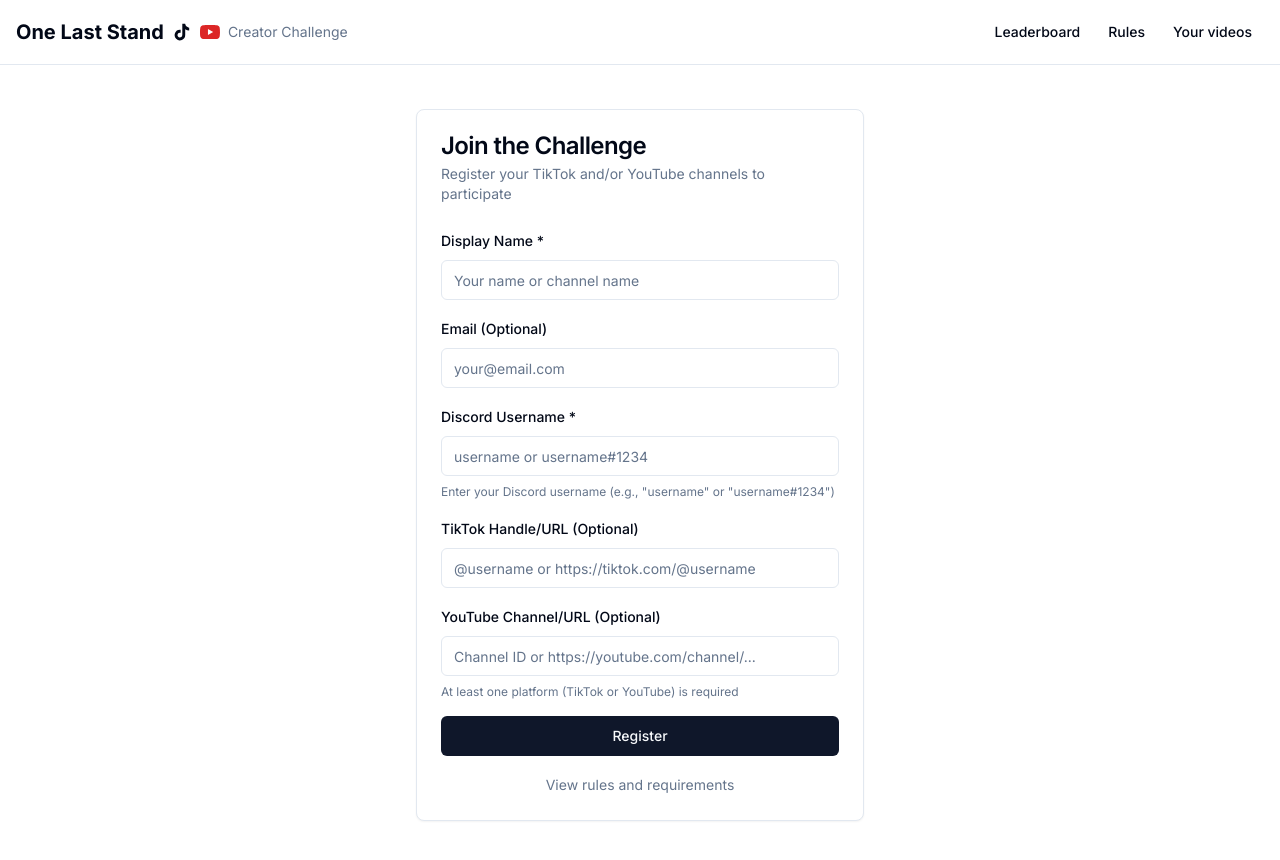
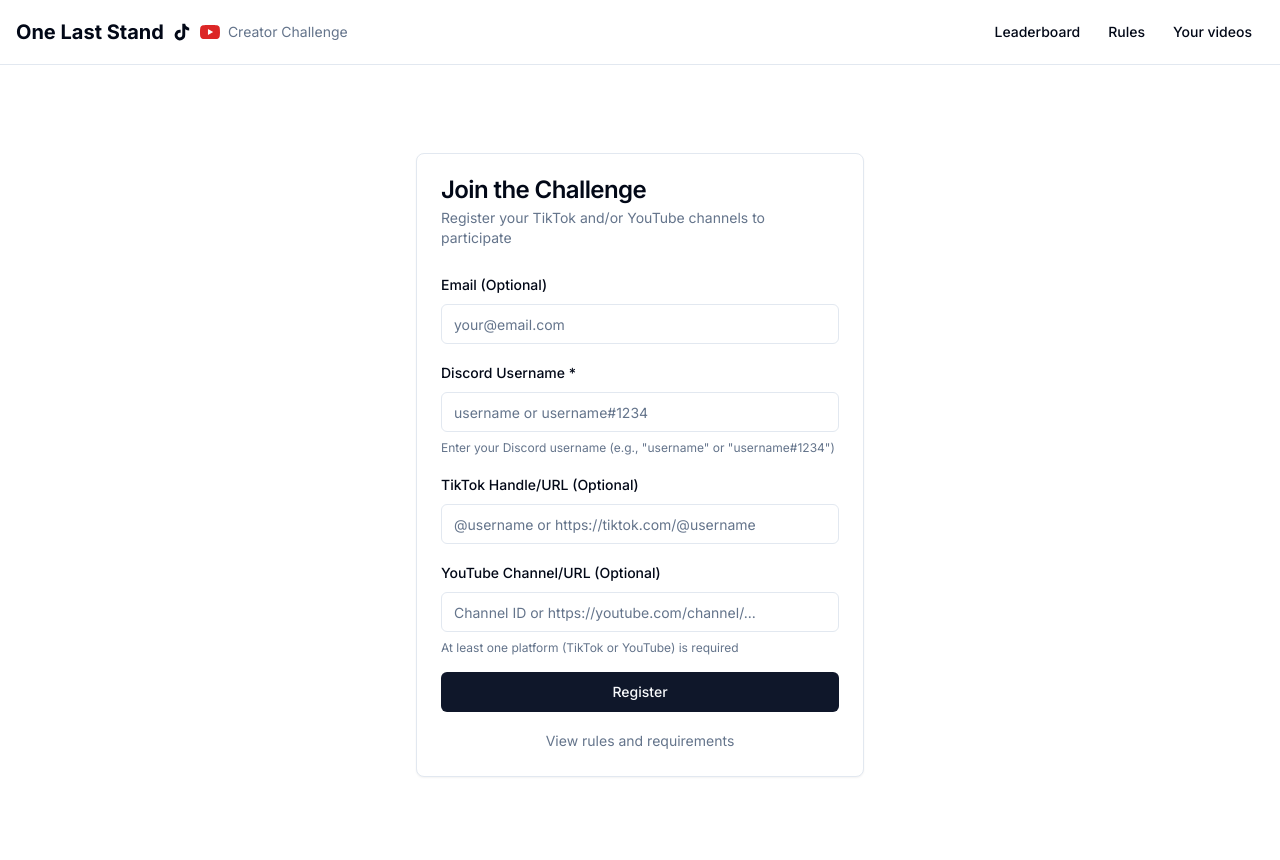
Before and after one commit to Axel-Zouebi/tiktok-challenge-platform, a Next.js app: page /join in a window 1280 px wide. Shown: the top 860 px of the page. Built offline with nearby package versions, Linux system fonts and the light colour scheme.

Commit message:
Discord Username

```diff
--- a/app/admin/page.tsx
+++ b/app/admin/page.tsx
@@ -39,7 +39,7 @@ interface Video {
     platform: string
     handle?: string | null
     participant: {
-      displayName: string
+      discordUsername: string
     }
   }
 }
@@ -185,7 +185,7 @@ export default function AdminPage() {
       video.title,
       video.views,
       new Date(video.publishedAt).toLocaleDateString(),
-      video.channel.participant.displayName,
+      video.channel.participant.discordUsername,
       video.eligibility?.isEligible ? "Yes" : "No",
       video.eligibility?.eligibleRobux || 0,
       video.eligibility?.reasons.join("; ") || "",
@@ -342,7 +342,7 @@ export default function AdminPage() {
                         {video.platform === "tiktok" ? "TikTok" : "YouTube"}
                       </Badge>
                     </TableCell>
-                    <TableCell>{video.channel.participant.displayName}</TableCell>
+                    <TableCell>{video.channel.participant.discordUsername}</TableCell>
                     <TableCell className="text-right">
                       <div className="flex items-center justify-end gap-1">
                         <Eye className="h-4 w-4 text-muted-foreground" />
--- a/app/api/admin/videos/route.ts
+++ b/app/api/admin/videos/route.ts
@@ -39,7 +39,7 @@ export async function GET(request: NextRequest) {
             participant: {
               select: {
                 id: true,
-                displayName: true,
+                discordUsername: true,
               },
             },
           },
--- a/app/api/leaderboard/route.ts
+++ b/app/api/leaderboard/route.ts
@@ -94,7 +94,6 @@ export async function GET(request: NextRequest) {
 
         return {
           participantId: participant.id,
-          displayName: participant.displayName,
           discordUsername: participant.discordUsername,
           discordAvatarUrl: participant.discordAvatarUrl,
           channels: channels.map((c) => ({
--- a/app/api/participants/[id]/refresh-avatar/route.ts
+++ b/app/api/participants/[id]/refresh-avatar/route.ts
@@ -58,7 +58,6 @@ export async function POST(
       success: true,
       participant: {
         id: updatedParticipant.id,
-        displayName: updatedParticipant.displayName,
         discordUsername: updatedParticipant.discordUsername,
         discordAvatarUrl: updatedParticipant.discordAvatarUrl,
       },
--- a/app/api/participants/[id]/route.ts
+++ b/app/api/participants/[id]/route.ts
@@ -116,7 +116,7 @@ export async function GET(
     return NextResponse.json({
       participant: {
         id: participant.id,
-        displayName: participant.displayName,
+        discordUsername: participant.discordUsername,
         email: participant.email,
       },
       channels: participant.channels,
--- a/app/api/participants/register/route.ts
+++ b/app/api/participants/register/route.ts
@@ -7,7 +7,6 @@ import { z } from 'zod'
 export const dynamic = 'force-dynamic'
 
 const registerSchema = z.object({
-  displayName: z.string().min(1, 'Display name is required'),
   email: z.union([
     z.string().email('Invalid email address'),
     z.literal(''),
@@ -104,7 +103,7 @@ export async function POST(request: NextRequest) {
     // Create participant and channels
     const participant = await prisma.participant.create({
       data: {
-        displayName: validated.displayName.trim(),
+        displayName: discordUsername, // Use Discord username as display name
         email: validated.email && validated.email.trim() ? validated.email.trim() : null,
         discordUsername,
         discordAvatarUrl: discordValidation.avatarUrl ?? null,
@@ -140,7 +139,7 @@ export async function POST(request: NextRequest) {
       success: true,
       participant: {
         id: participant.id,
-        displayName: participant.displayName,
+        discordUsername: participant.discordUsername,
       },
       dashboardUrl,
       participantId: participant.id,
--- a/app/api/participants/search/route.ts
+++ b/app/api/participants/search/route.ts
@@ -12,12 +12,12 @@ export async function GET(request: NextRequest) {
       return NextResponse.json({ participants: [] })
     }
 
-    // Search participants by display name or channel handles
+    // Search participants by Discord username or channel handles
     const participants = await prisma.participant.findMany({
       where: {
         OR: [
           {
-            displayName: {
+            discordUsername: {
               contains: query,
               mode: 'insensitive',
             },
@@ -55,14 +55,14 @@ export async function GET(request: NextRequest) {
       },
       take: 20, // Limit results
       orderBy: {
-        displayName: 'asc',
+        discordUsername: 'asc',
       },
     })
 
     // Format results
     const results = participants.map((participant) => ({
       id: participant.id,
-      displayName: participant.displayName,
+      discordUsername: participant.discordUsername,
       channels: participant.channels.map((c) => ({
         platform: c.platform,
         handle: c.handle,
--- a/app/dashboard/page.tsx
+++ b/app/dashboard/page.tsx
@@ -16,7 +16,7 @@ import { useToast } from "@/components/ui/use-toast"
 interface ParticipantData {
   participant: {
     id: string
-    displayName: string
+    discordUsername: string
     email?: string
   }
   channels: Array<{
@@ -60,7 +60,7 @@ interface ParticipantData {
 
 interface SearchResult {
   id: string
-  displayName: string
+  discordUsername: string
   channels: Array<{
     platform: string
     handle?: string | null
@@ -138,7 +138,7 @@ export default function DashboardPage() {
   }
 
   const handleSelectParticipant = (participant: SearchResult) => {
-    setSearchQuery(participant.displayName)
+    setSearchQuery(participant.discordUsername)
     setSelectedParticipantId(participant.id)
     setShowResults(false)
     fetchParticipantData(participant.id)
@@ -157,7 +157,7 @@ export default function DashboardPage() {
       setData(result)
       // Set search query to show the selected participant's name
       if (result.participant) {
-        setSearchQuery(result.participant.displayName)
+        setSearchQuery(result.participant.discordUsername)
       }
     } catch (error) {
       toast({
@@ -229,7 +229,7 @@ export default function DashboardPage() {
                       onClick={() => handleSelectParticipant(participant)}
                       className="w-full text-left px-4 py-3 hover:bg-accent transition-colors border-b last:border-b-0"
                     >
-                      <div className="font-medium">{participant.displayName}</div>
+                      <div className="font-medium">{participant.discordUsername}</div>
                       <div className="text-sm text-muted-foreground flex gap-2 mt-1">
                         {participant.channels.map((channel, idx) => (
                           <Badge key={idx} variant="outline" className="text-xs">
@@ -264,7 +264,7 @@ export default function DashboardPage() {
             <div className="mb-8">
               <div className="flex items-center justify-between mb-4">
                 <div>
-                  <h1 className="text-3xl font-bold">{data.participant.displayName}</h1>
+                  <h1 className="text-3xl font-bold">{data.participant.discordUsername}</h1>
                   <p className="text-muted-foreground">Participant Dashboard</p>
                 </div>
                 <div className="flex gap-2">
--- a/app/join/page.tsx
+++ b/app/join/page.tsx
@@ -17,14 +17,12 @@ export default function JoinPage() {
   const [success, setSuccess] = useState(false)
   const [dashboardUrl, setDashboardUrl] = useState("")
   const [formData, setFormData] = useState({
-    displayName: "",
     email: "",
     discordUsername: "",
     tiktokHandle: "",
     youtubeChannel: "",
   })
   const [errors, setErrors] = useState<{
-    displayName?: string
     email?: string
     discordUsername?: string
     tiktokHandle?: string
@@ -33,11 +31,6 @@ export default function JoinPage() {
 
   const validateForm = () => {
     const newErrors: typeof errors = {}
-
-    // Validate display name (required)
-    if (!formData.displayName.trim()) {
-      newErrors.displayName = "Display name is required"
-    }
 
     // Validate Discord username (required)
     if (!formData.discordUsername.trim()) {
@@ -99,9 +92,7 @@ export default function JoinPage() {
         if (data.details && Array.isArray(data.details)) {
           const serverErrors: typeof errors = {}
           data.details.forEach((detail: { field: string; message: string }) => {
-            if (detail.field === 'displayName') {
-              serverErrors.displayName = detail.message
-            } else if (detail.field === 'email') {
+            if (detail.field === 'email') {
               serverErrors.email = detail.message
             } else if (detail.field === 'discordUsername') {
               serverErrors.discordUsername = detail.message
@@ -208,21 +199,6 @@ export default function JoinPage() {
         <CardContent>
           <form onSubmit={handleSubmit} className="space-y-4">
             <div className="space-y-2">
-              <Label htmlFor="displayName">Display Name *</Label>
-              <Input
-                id="displayName"
-                required
-                value={formData.displayName}
-                onChange={(e) => handleInputChange("displayName", e.target.value)}
-                placeholder="Your name or channel name"
-                className={errors.displayName ? "border-red-500 focus-visible:ring-red-500" : ""}
-              />
-              {errors.displayName && (
-                <p className="text-sm text-red-500">{errors.displayName}</p>
-              )}
-            </div>
-
-            <div className="space-y-2">
               <Label htmlFor="email">Email (Optional)</Label>
               <Input
                 id="email"
--- a/components/LeaderboardTable.tsx
+++ b/components/LeaderboardTable.tsx
@@ -15,8 +15,7 @@ import { useRouter } from "next/navigation"
 export interface LeaderboardEntry {
   rank: number
   participantId: string
-  displayName: string
-  discordUsername?: string
+  discordUsername: string
   discordAvatarUrl?: string | null
   channels: Array<{
     platform: Platform
@@ -80,7 +79,7 @@ export function LeaderboardTable({ entries, platform }: LeaderboardTableProps) {
                   {entry.discordAvatarUrl ? (
                     <img
                       src={entry.discordAvatarUrl}
-                      alt={entry.displayName}
+                      alt={entry.discordUsername}
                       className="w-8 h-8 rounded-full object-cover"
                       onError={(e) => {
                         // Fallback to default Discord avatar if image fails to load
@@ -90,10 +89,10 @@ export function LeaderboardTable({ entries, platform }: LeaderboardTableProps) {
                     />
                   ) : (
                     <div className="w-8 h-8 rounded-full bg-muted flex items-center justify-center text-xs font-medium">
-                      {entry.displayName.charAt(0).toUpperCase()}
+                      {entry.discordUsername.charAt(0).toUpperCase()}
                     </div>
                   )}
-                  <span>{entry.displayName}</span>
+                  <span>{entry.discordUsername}</span>
                 </div>
               </TableCell>
               <TableCell>
--- a/lib/robux.ts
+++ b/lib/robux.ts
@@ -13,7 +13,7 @@ export interface RobuxStats {
 
 export interface ParticipantRobux {
   participantId: string
-  displayName: string
+  discordUsername: string
   eligibleVideosCount: number
   robuxEarned: number
 }
@@ -26,7 +26,7 @@ export async function calculateParticipantRobux(
 ): Promise<ParticipantRobux> {
   const participant = await prisma.participant.findUnique({
     where: { id: participantId },
-    select: { id: true, displayName: true },
+    select: { id: true, discordUsername: true },
   })
 
   if (!participant) {
@@ -49,7 +49,7 @@ export async function calculateParticipantRobux(
 
   return {
     participantId: participant.id,
-    displayName: participant.displayName,
+    discordUsername: participant.discordUsername,
     eligibleVideosCount: eligibleVideos,
     robuxEarned,
   }
```
Also changed, not shown: scripts/add-test-video.ts (+4 -4 lines).
